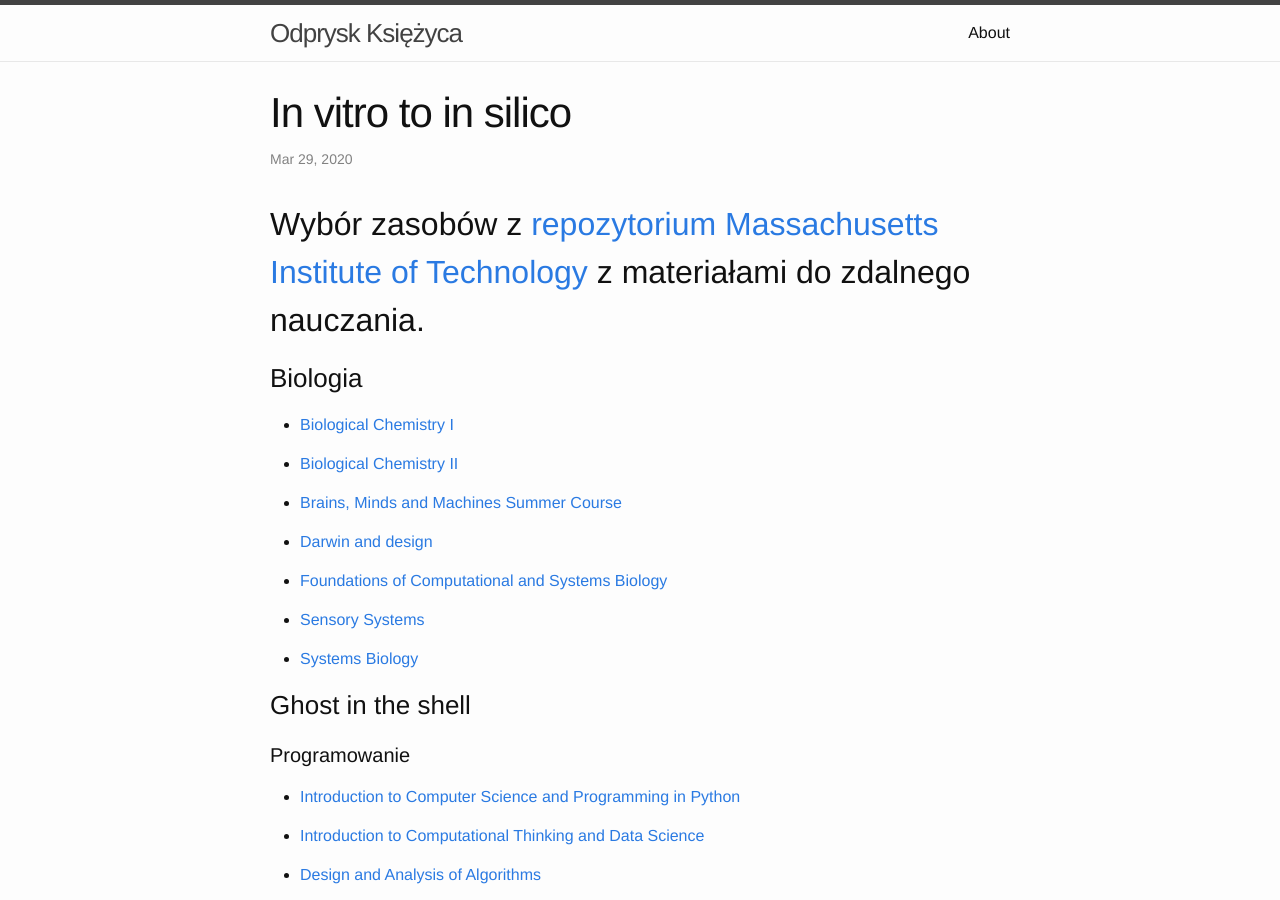
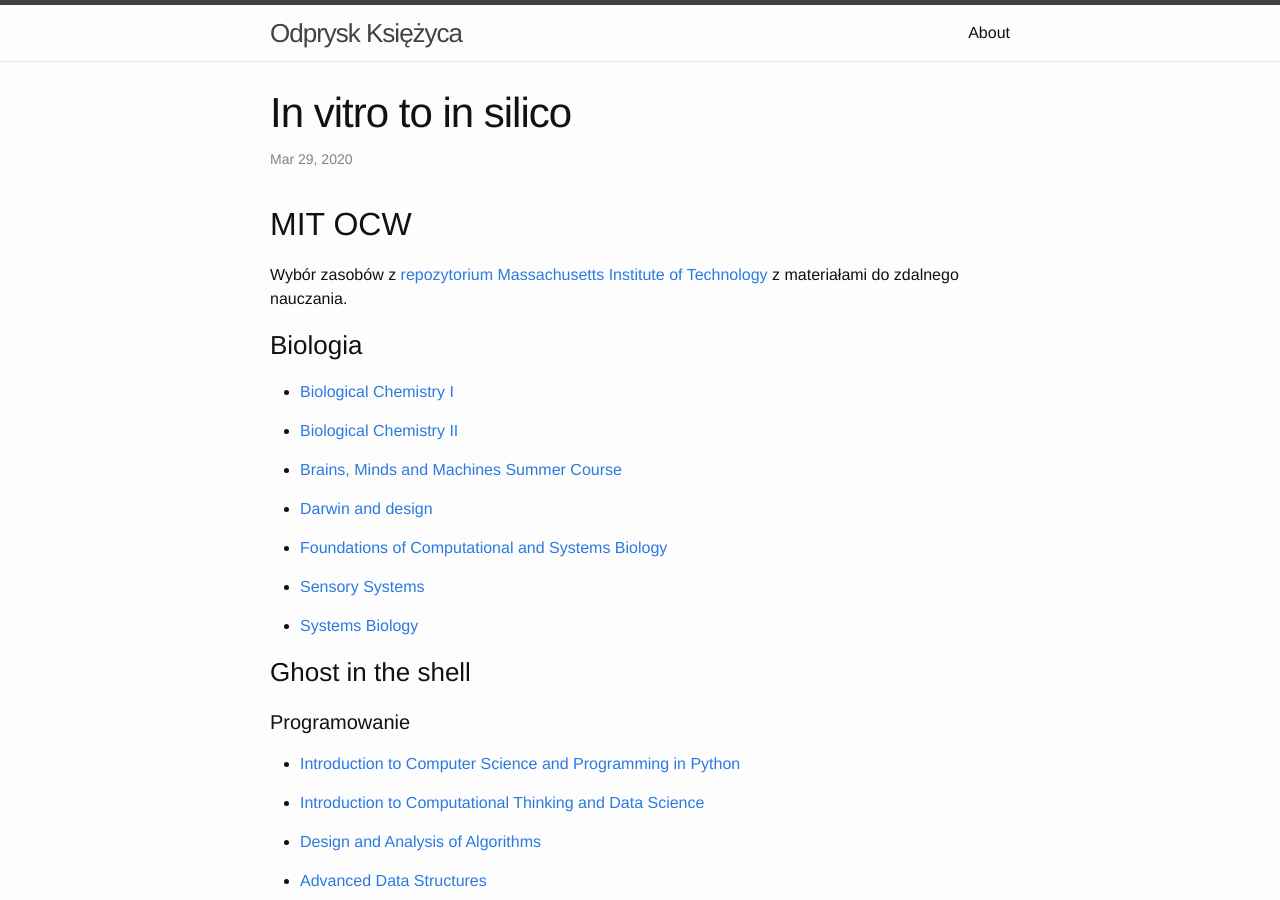
Before and after one commit to awerroes/awerroes.github.io, a Jekyll site: the page built from _posts/2019-09-20-MIT-OCW.markdown, in a window 1280 px wide and 900 px high. Built offline with Jekyll 4.4.1, drawn with Linux system fonts in a browser that asks for light colours.

Commit message:
MIT open courses

```diff
--- a/_posts/2019-09-20-MIT-OCW.markdown
+++ b/_posts/2019-09-20-MIT-OCW.markdown
@@ -4,8 +4,9 @@ title:  "In vitro to in silico"
 date:   2020-03-29 15:23:16 +0200
 categories: jekyll update
 ---
+## MIT OCW
 
-## Wybór zasobów z [repozytorium](https://ocw.mit.edu/index.htm) [Massachusetts Institute of Technology](http://www.mit.edu/) z materiałami do zdalnego nauczania.
+Wybór zasobów z [repozytorium](https://ocw.mit.edu/index.htm) [Massachusetts Institute of Technology](http://www.mit.edu/) z materiałami do zdalnego nauczania.
 
 ### Biologia
 
```
